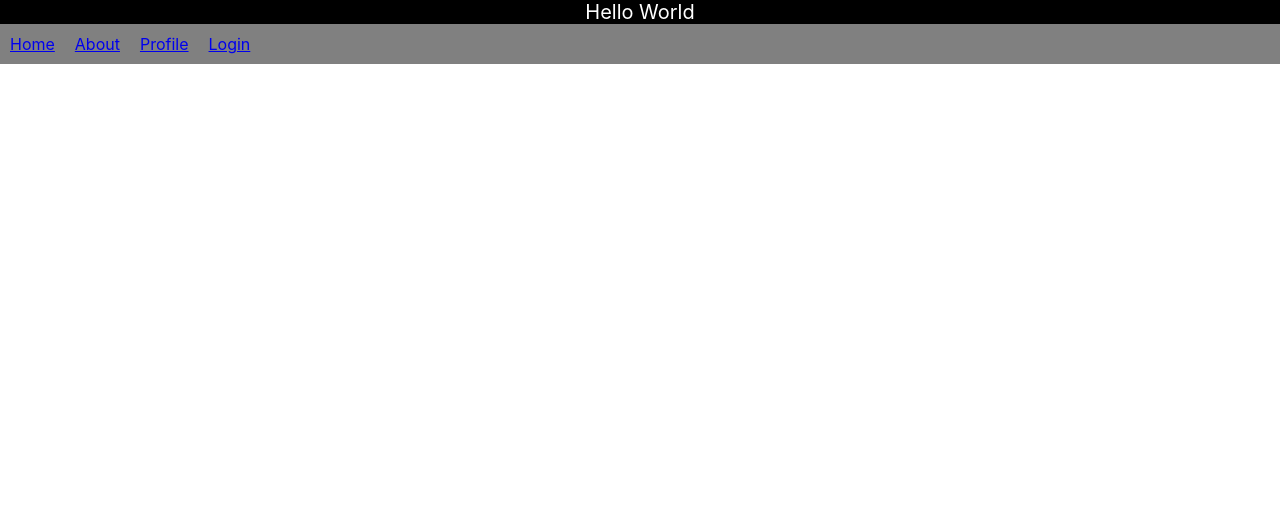
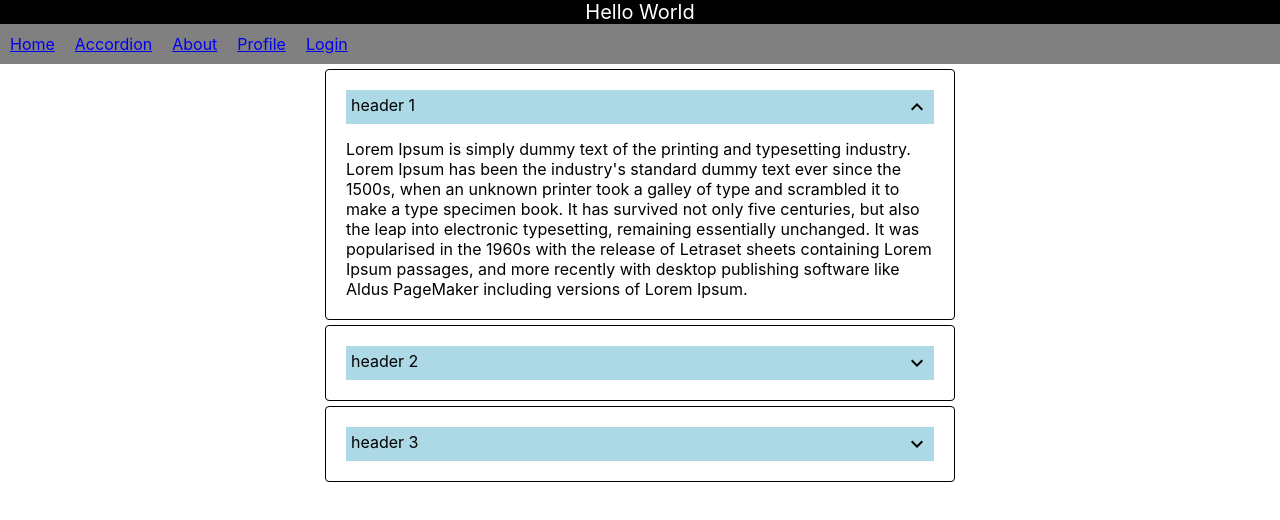
Before and after one commit to Rronit/NamasteDev_LLD, a React (Create React App) app: page /accordion in a window 1280 px wide. Shown: the top 520 px of the page. Built offline with nearby package versions, Linux system fonts and the light colour scheme.

Commit message:
feat: accordion ui

```diff
--- a/src/App.tsx
+++ b/src/App.tsx
@@ -6,6 +6,7 @@ import About from "./components/About";
 import ProtectedRoutes from "./components/ProtectedRoutes";
 import Login from "./components/Login";
 import Profile from "./components/Profile";
+import Accordion from "./components/Accordion/Accordion";
 
 function App() {
   return (
@@ -30,6 +31,9 @@ function App() {
         <a style={{ padding: 10 }} href="/">
           Home
         </a>
+        <a style={{ padding: 10 }} href="/accordion">
+          Accordion
+        </a>
         <a style={{ padding: 10 }} href="/about">
           About
         </a>
@@ -50,6 +54,7 @@ function App() {
             <Route path="/about" element={<About />}></Route>
           </Route>
           <Route path="/login" element={<Login />}></Route>
+          <Route path="/accordion" element={<Accordion />}></Route>
         </Routes>
       </BrowserRouter>
       {/* <ShimmerUI />; */}
--- /dev/null
+++ b/src/components/Accordion/Accordion.tsx
@@ -0,0 +1,47 @@
+import React, { useState } from "react";
+import AccordionBody from "./AccordionBody";
+
+const data: any[] = [
+  {
+    title: "header 1",
+    body: "Lorem Ipsum is simply dummy text of the printing and typesetting industry. Lorem Ipsum has been the industry's standard dummy text ever since the 1500s, when an unknown printer took a galley of type and scrambled it to make a type specimen book. It has survived not only five centuries, but also the leap into electronic typesetting, remaining essentially unchanged. It was popularised in the 1960s with the release of Letraset sheets containing Lorem Ipsum passages, and more recently with desktop publishing software like Aldus PageMaker including versions of Lorem Ipsum."
+  },
+  {
+    title: "header 2",
+    body: "Lorem Ipsum is simply dummy text of the printing and typesetting industry. Lorem Ipsum has been the industry's standard dummy text ever since the 1500s, when an unknown printer took a galley of type and scrambled it to make a type specimen book. It has survived not only five centuries, but also the leap into electronic typesetting, remaining essentially unchanged. It was popularised in the 1960s with the release of Letraset sheets containing Lorem Ipsum passages, and more recently with desktop publishing software like Aldus PageMaker including versions of Lorem Ipsum."
+  },
+  {
+    title: "header 3",
+    body: "Lorem Ipsum is simply dummy text of the printing and typesetting industry. Lorem Ipsum has been the industry's standard dummy text ever since the 1500s, when an unknown printer took a galley of type and scrambled it to make a type specimen book. It has survived not only five centuries, but also the leap into electronic typesetting, remaining essentially unchanged. It was popularised in the 1960s with the release of Letraset sheets containing Lorem Ipsum passages, and more recently with desktop publishing software like Aldus PageMaker including versions of Lorem Ipsum."
+  }
+];
+
+export default function Accordion() {
+  const [openIndiex, setOpenIndex] = useState<number | null>(0);
+  return (
+    <>
+      <div style={{ margin: "auto", width: "50%" }}>
+        {data.map((item: any, idx: number) => {
+          return (
+            <div
+              style={{
+                padding: 20,
+                margin: 5,
+                border: "1px solid black",
+                borderRadius: 4
+              }}
+            >
+              <AccordionBody
+                key={item.title}
+                data={item}
+                index={idx}
+                isOpen={openIndiex === idx}
+                setOpenIndex={setOpenIndex}
+              />
+            </div>
+          );
+        })}
+      </div>
+    </>
+  );
+}
--- /dev/null
+++ b/src/components/Accordion/AccordionBody.tsx
@@ -0,0 +1,33 @@
+import React from "react";
+import ExpandLessIcon from "@mui/icons-material/ExpandLess";
+import ExpandMoreIcon from "@mui/icons-material/ExpandMore";
+
+export default function AccordionBody(props: {
+  data: any;
+  isOpen: boolean;
+  setOpenIndex: any;
+  index: number;
+}) {
+  const { data, index, setOpenIndex, isOpen } = props;
+  const { title, body } = data;
+
+  console.log({ props });
+  return (
+    <>
+      <div
+        style={{
+          background: "lightblue",
+          padding: 5,
+          display: "flex",
+          justifyContent: "space-between",
+          cursor: "pointer"
+        }}
+        onClick={() => setOpenIndex(isOpen ? null : index)}
+      >
+        {title}
+        {isOpen ? <ExpandLessIcon /> : <ExpandMoreIcon />}
+      </div>
+      {isOpen && <div style={{ marginTop: 15 }}>{body}</div>}
+    </>
+  );
+}
```
